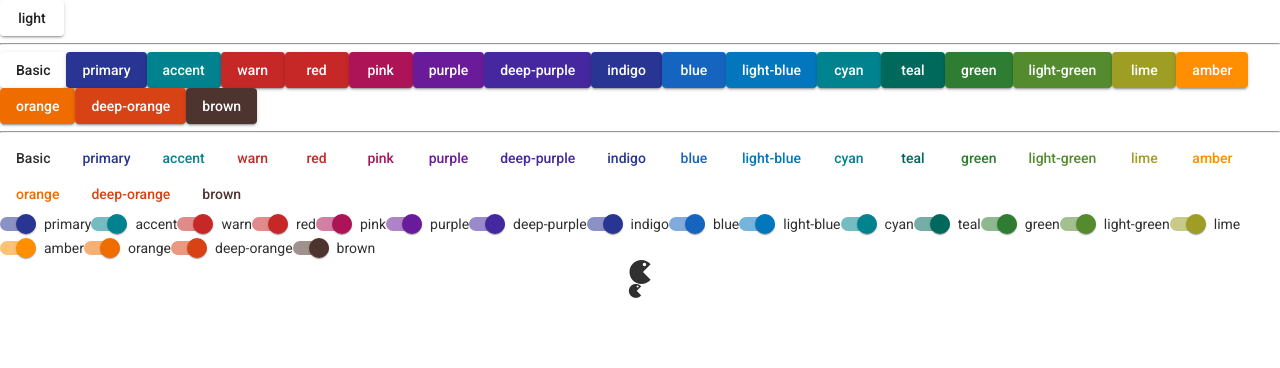
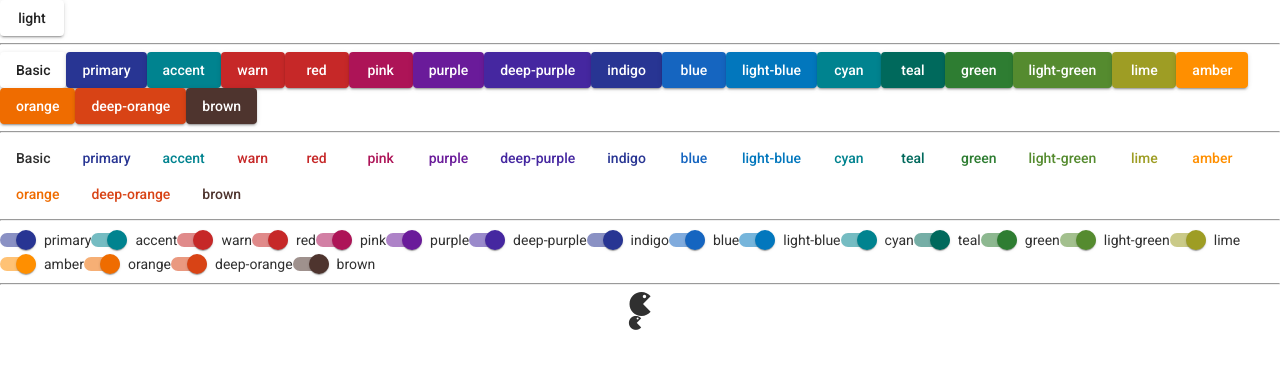
Before and after one commit to wecraft-milen/demo, an Angular app: page / in a window 1280 px wide. Shown: the top 368 px of the page. Built offline with nearby package versions, Linux system fonts and the light colour scheme.

Commit message:
redisign

```diff
--- a/src/app/app.component.html
+++ b/src/app/app.component.html
@@ -46,7 +46,7 @@
     <button mat-button color="deep-orange">deep-orange</button>
     <button mat-button color="brown">brown</button>
   </div>
-
+  <hr>
   <div style="display: flex; flex-wrap: wrap;">
     <mat-slide-toggle color="primary" checked="true">primary</mat-slide-toggle>
     <mat-slide-toggle color="accent" checked="true">accent</mat-slide-toggle>
@@ -68,7 +68,7 @@
     <mat-slide-toggle checked="true" color="deep-orange">deep-orange</mat-slide-toggle>
     <mat-slide-toggle checked="true" color="brown">brown</mat-slide-toggle>
   </div>
-
+  <hr>
   <div style="display: flex; align-items: center; justify-content: center; flex-direction: column;">
     <mat-icon svgIcon="pacman"></mat-icon>
     <mat-icon class="icon-">pacman</mat-icon>
```
